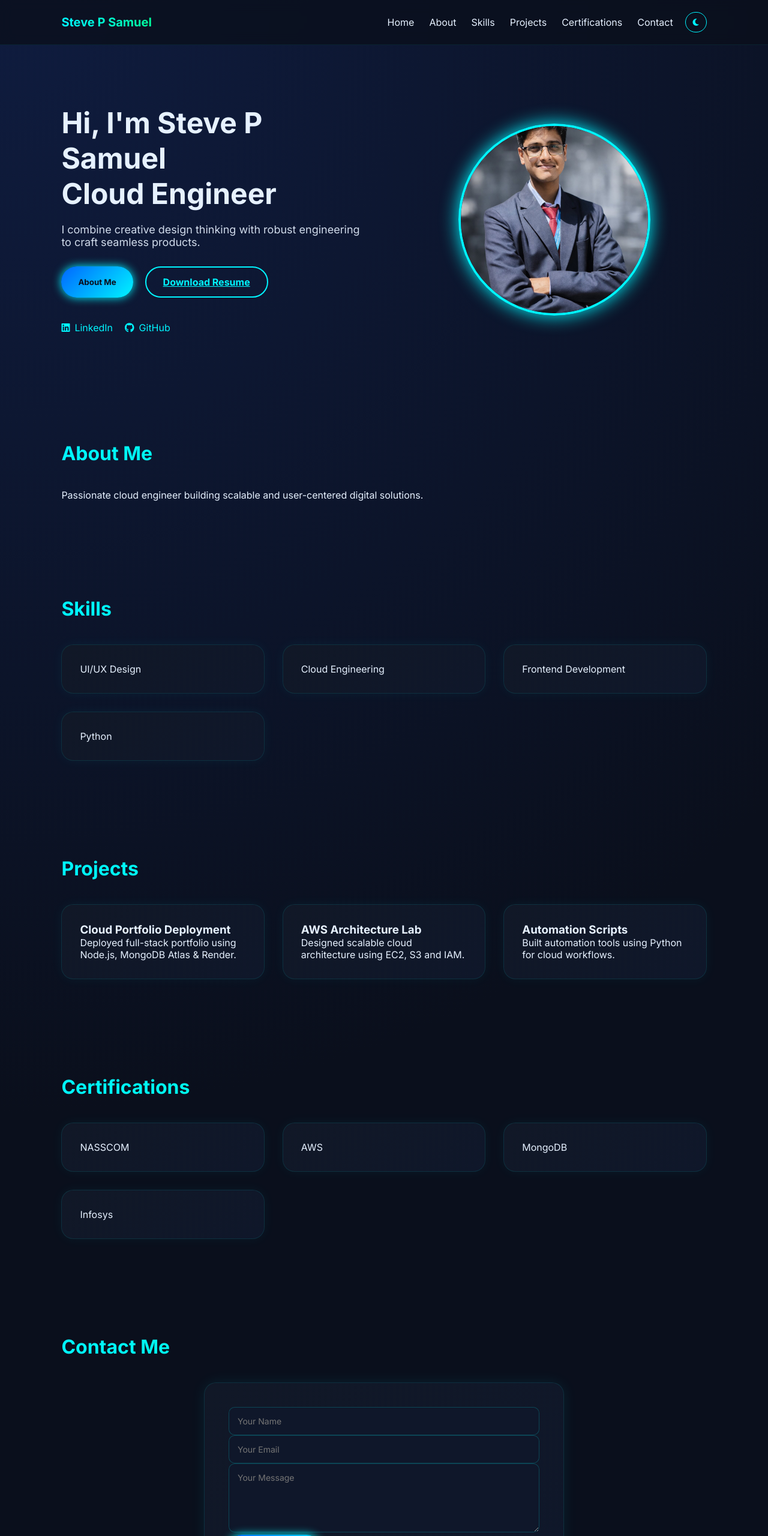
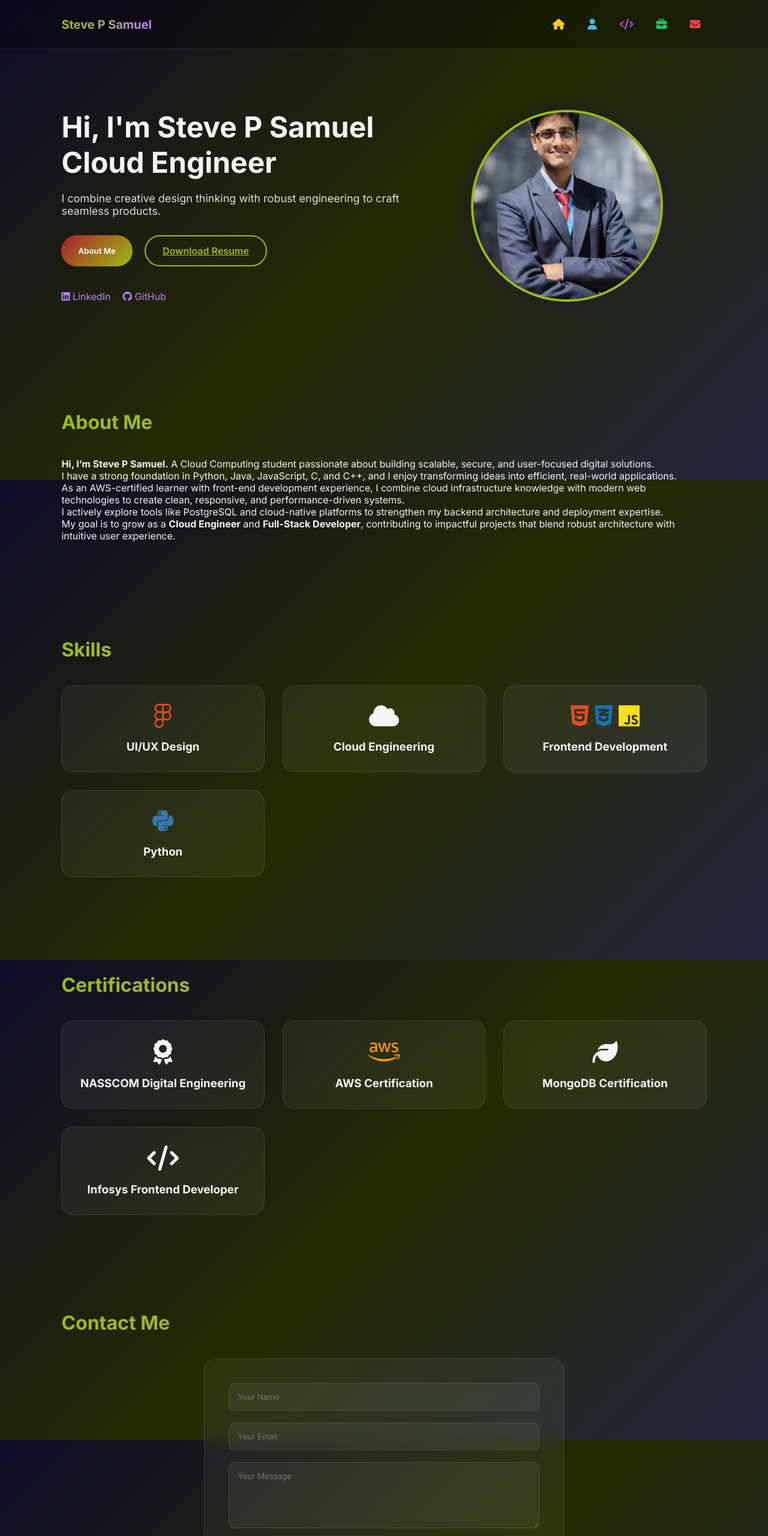
Before and after one commit to Stevesamuel64/stevekjc, a website: page public/index.html in a window 1280 px wide. Shown: the top 2560 px of the page at 60% size. Drawn offline with Linux system fonts and the light colour scheme.

```diff
--- a/public/index.html
+++ b/public/index.html
@@ -27,17 +27,15 @@
     <h1>Steve P Samuel</h1>
 
     <div class="nav-right">
-        <nav id="navbar">
-            <a href="#top">Home</a>
-            <a href="#about">About</a>
-            <a href="#skills">Skills</a>
-            <a href="#projects">Projects</a>
-            <a href="#certifications">Certifications</a>
-            <a href="#contact">Contact</a>
-        </nav>
+        <nav>
+    <a href="#top"><i class="fas fa-house"></i><span></span></a>
+    <a href="#about"><i class="fas fa-user"></i><span></span></a>
+    <a href="#skills"><i class="fas fa-code"></i><span></span></a>
+    <a href="#certifications"><i class="fas fa-briefcase"></i><span></span></a>
+    <a href="#contact"><i class="fas fa-envelope"></i><span></span></a>
+</nav>
 
-        <!-- Dark Toggle -->
-        <button id="themeToggle"><i class="fas fa-moon"></i></button>
+
 
         <!-- Hamburger -->
         <div class="hamburger" id="hamburger">
@@ -79,50 +77,115 @@
 <section id="about" class="fade-in">
     <h2 class="section-title">About Me</h2>
     <p>
-        Passionate cloud engineer building scalable and user-centered digital solutions.
+        <strong>Hi, I’m Steve P Samuel.</strong>
+        A Cloud Computing student passionate about building scalable, secure, and user-focused digital solutions.
     </p>
+
+    <p>
+        I have a strong foundation in
+        <span class="highlight">Python</span>,
+        <span class="highlight">Java</span>,
+        <span class="highlight">JavaScript</span>,
+        <span class="highlight">C</span>, and
+        <span class="highlight">C++</span>,
+        and I enjoy transforming ideas into efficient, real-world applications.
+    </p>
+
+    <p>
+        As an <span class="highlight">AWS-certified learner</span> with front-end development experience,
+        I combine cloud infrastructure knowledge with modern web technologies
+        to create clean, responsive, and performance-driven systems.
+    </p>
+
+    <p>
+        I actively explore tools like
+        <span class="highlight">PostgreSQL</span> and cloud-native platforms
+        to strengthen my backend architecture and deployment expertise.
+    </p>
+
+    <p>
+        My goal is to grow as a
+        <strong>Cloud Engineer</strong> and <strong>Full-Stack Developer</strong>,
+        contributing to impactful projects that blend robust architecture
+        with intuitive user experience.
+    </p>
+
 </section>
 
 <!-- SKILLS -->
+
 <section id="skills" class="fade-in">
     <h2 class="section-title">Skills</h2>
+
     <div class="cards">
-        <div class="card">UI/UX Design</div>
-        <div class="card">Cloud Engineering</div>
-        <div class="card">Frontend Development</div>
-        <div class="card">Python</div>
-    </div>
-</section>
 
-<!-- PROJECTS -->
-<section id="projects" class="fade-in">
-    <h2 class="section-title">Projects</h2>
-    <div class="cards">
-        <div class="card">
-            <h3>Cloud Portfolio Deployment</h3>
-            <p>Deployed full-stack portfolio using Node.js, MongoDB Atlas & Render.</p>
+        <div class="card skill-card">
+            <div class="skill-icon">
+                <i class="fab fa-figma"></i>
+            </div>
+            <h3>UI/UX Design</h3>
         </div>
 
-        <div class="card">
-            <h3>AWS Architecture Lab</h3>
-            <p>Designed scalable cloud architecture using EC2, S3 and IAM.</p>
+        <div class="card skill-card">
+            <div class="skill-icon">
+                <i class="fas fa-cloud"></i>
+            </div>
+            <h3>Cloud Engineering</h3>
         </div>
 
-        <div class="card">
-            <h3>Automation Scripts</h3>
-            <p>Built automation tools using Python for cloud workflows.</p>
+        <div class="card skill-card">
+            <div class="skill-icon">
+                <i class="fab fa-html5"></i>
+                <i class="fab fa-css3-alt"></i>
+                <i class="fab fa-js"></i>
+            </div>
+            <h3>Frontend Development</h3>
         </div>
+
+        <div class="card skill-card">
+            <div class="skill-icon">
+                <i class="fab fa-python"></i>
+            </div>
+            <h3>Python</h3>
+        </div>
+
     </div>
 </section>
 
 <!-- CERTIFICATIONS -->
 <section id="certifications" class="fade-in">
     <h2 class="section-title">Certifications</h2>
+
     <div class="cards">
-        <div class="card">NASSCOM</div>
-        <div class="card">AWS</div>
-        <div class="card">MongoDB</div>
-        <div class="card">Infosys</div>
+
+        <div class="card cert-card">
+            <div class="cert-icon">
+                <i class="fas fa-award"></i>
+            </div>
+            <h3>NASSCOM Digital Engineering</h3>
+        </div>
+
+        <div class="card cert-card">
+            <div class="cert-icon">
+                <i class="fab fa-aws"></i>
+            </div>
+            <h3>AWS Certification</h3>
+        </div>
+
+        <div class="card cert-card">
+            <div class="cert-icon">
+                <i class="fas fa-leaf"></i>
+            </div>
+            <h3>MongoDB Certification</h3>
+        </div>
+
+        <div class="card cert-card">
+            <div class="cert-icon">
+                <i class="fas fa-code"></i>
+            </div>
+            <h3>Infosys Frontend Developer</h3>
+        </div>
+
     </div>
 </section>
 
--- a/public/style.css
+++ b/public/style.css
@@ -1,21 +1,28 @@
+/* ===============================
+   ROOT VARIABLES
+================================ */
 :root {
-    --bg: #0a0f1c;
-    --card-bg: #111827;
-    --text: #e6f1ff;
+    --bg: #0f0c29;
+    --bg-secondary: #242b01;
+    --bg-dark: #24243e;
 
-    --accent: #00f5ff;
-    --accent-light: #00ff9d;
-    --secondary: #0066ff;
+    --text: #f4f4f5;
 
-    --shadow: rgba(0, 255, 170, 0.15);
+    --accent: #99be15;
+    --accent-light: #c084fc;
+    --secondary: #a71f2c;
+
+    --card-bg: rgba(255, 255, 255, 0.05);
+    --border-glass: rgba(255, 255, 255, 0.1);
 }
 
-/* Smooth Scroll */
+/* ===============================
+   GLOBAL
+================================ */
 html {
     scroll-behavior: smooth;
 }
 
-/* Reset */
 * {
     margin: 0;
     padding: 0;
@@ -24,13 +31,15 @@
 }
 
 body {
-    background: radial-gradient(circle at top left, #0f1c3f, #0a0f1c 60%);
+    background: linear-gradient(135deg, var(--bg), var(--bg-secondary), var(--bg-dark));
+    background-attachment: fixed;
     color: var(--text);
-    transition: 0.3s ease;
-    overflow-x: hidden; /* prevents horizontal scroll */
+    overflow-x: hidden;
 }
 
-/* HEADER */
+/* ===============================
+   HEADER
+================================ */
 header {
     display: flex;
     justify-content: space-between;
@@ -38,10 +47,10 @@
     padding: 20px 8%;
     position: sticky;
     top: 0;
-    background: rgba(10, 15, 28, 0.8);
-    backdrop-filter: blur(10px);
+    backdrop-filter: blur(15px);
+    background: rgba(0,0,0,0.3);
+    border-bottom: 1px solid var(--border-glass);
     z-index: 1000;
-    border-bottom: 1px solid rgba(0,255,255,0.08);
 }
 
 header h1 {
@@ -52,48 +61,50 @@
     -webkit-text-fill-color: transparent;
 }
 
-/* NAVIGATION */
+/* ===============================
+   COLORED ICON NAVBAR
+================================ */
+
 nav {
     display: flex;
-    flex-wrap: wrap;
+    gap: 18px;
+    align-items: center;
 }
 
 nav a {
-    margin-left: 25px;
     text-decoration: none;
-    color: var(--text);
-    font-weight: 500;
-    position: relative;
+    padding: 10px;
+    border-radius: 50%;
+    font-size: 18px;
+    transition: 0.3s ease;
 }
 
-nav a::after {
-    content: "";
-    position: absolute;
-    left: 0;
-    bottom: -5px;
-    width: 0%;
-    height: 2px;
-    background: linear-gradient(90deg, var(--accent), var(--accent-light));
-    transition: 0.3s;
+/* Individual Icon Colors */
+nav a:nth-child(1) i { color: #facc15; }  /* Home - Yellow */
+nav a:nth-child(2) i { color: #38bdf8; }  /* About - Blue */
+nav a:nth-child(3) i { color: #a855f7; }  /* Skills - Purple */
+nav a:nth-child(4) i { color: #22c55e; }  /* Projects - Green */
+nav a:nth-child(5) i { color: #ef4444; }  /* Contact - Red */
+
+
+nav a:hover {
+    background: rgba(227, 15, 15, 0.08);
+    transform: translateY(-3px) scale(1.1);
+    box-shadow: 0 0 15px rgba(168, 85, 247, 0.4);
 }
 
-nav a:hover::after {
-    width: 100%;
-}
-
-/* HERO */
 .hero {
     padding: 100px 8%;
     display: flex;
     justify-content: space-between;
     align-items: center;
-    gap: 60px;
     flex-wrap: wrap;
+    gap: 10px;
 }
 
 .hero-text {
     flex: 1;
-    min-width: 300px; /* FIXED (was 600px) */
+    min-width: 600px;
 }
 
 .hero-text h2 {
@@ -119,32 +130,26 @@
     object-fit: cover;
     border-radius: 50%;
     border: 4px solid var(--accent);
-    box-shadow: 0 0 30px var(--accent);
-    transition: 0.4s ease;
-    max-width: 100%;
+    box-shadow: 0 0 40px rgba(20, 1, 85, 0.4);
 }
 
-.hero-image img:hover {
-    transform: scale(1.05);
-    box-shadow: 0 0 50px var(--accent-light);
-}
-
-/* BUTTON */
+/* ===============================
+   BUTTONS
+================================ */
 .btn-primary {
     background: linear-gradient(135deg, var(--secondary), var(--accent));
     padding: 14px 28px;
+    border-radius: 30px;
     border: none;
-    border-radius: 30px;
-    color: #0a0f1c;
-    font-weight: 700;
+    color: white;
+    font-weight: 600;
     cursor: pointer;
-    box-shadow: 0 0 15px var(--accent);
     transition: 0.3s;
 }
 
 .btn-primary:hover {
     transform: translateY(-3px);
-    box-shadow: 0 0 25px var(--accent-light);
+    box-shadow: 0 10px 30px rgba(168, 85, 247, 0.4);
 }
 
 .hero-buttons {
@@ -157,37 +162,26 @@
     background: transparent;
     border: 2px solid var(--accent);
     color: var(--accent);
-    box-shadow: none;
 }
 
-.outline-btn:hover {
-    background: var(--accent);
-    color: #0a0f1c;
-}
-
-/* SOCIAL */
+/* ===============================
+   SOCIAL LINKS
+================================ */
 .social-links {
     margin-top: 40px;
     display: flex;
     gap: 20px;
-    flex-wrap: wrap;
 }
 
 .social-links a {
-    display: flex;
-    align-items: center;
-    gap: 8px;
     text-decoration: none;
-    color: var(--accent);
+    color: var(--accent-light);
     font-weight: 500;
-    transition: 0.3s ease;
 }
 
-.social-links a:hover {
-    color: var(--accent-light);
-}
-
-/* SECTIONS */
+/* ===============================
+   SECTIONS
+================================ */
 section {
     padding: 80px 8%;
 }
@@ -200,7 +194,9 @@
     -webkit-text-fill-color: transparent;
 }
 
-/* CARDS */
+/* ===============================
+   CARDS (GLASS STYLE)
+================================ */
 .cards,
 .cert-container {
     display: grid;
@@ -210,21 +206,49 @@
 
 .card,
 .cert-card {
-    background: linear-gradient(145deg, #111827, #0f172a);
+    background: var(--card-bg);
+    backdrop-filter: blur(15px);
+    border: 1px solid var(--border-glass);
     padding: 30px;
     border-radius: 20px;
-    border: 1px solid rgba(0,255,255,0.1);
-    box-shadow: 0 0 20px rgba(0,255,255,0.05);
-    transition: 0.3s;
+    transition: 0.4s ease;
+    text-align: center;
 }
 
 .card:hover,
 .cert-card:hover {
-    transform: translateY(-10px);
-    box-shadow: 0 0 25px rgba(0,255,255,0.2);
+    transform: translateY(-8px);
+    box-shadow: 0 20px 40px rgba(168, 85, 247, 0.25);
 }
 
-/* CONTACT */
+/* ===============================
+   ICONS
+================================ */
+.skill-icon,
+.cert-icon {
+    font-size: 40px;
+    margin-bottom: 20px;
+    display: flex;
+    justify-content: center;
+    gap: 10px;
+}
+
+/* Brand Colors */
+
+.fa-python { color: #3776ab; }
+.fa-html5 { color: #e34f26; }
+.fa-css3-alt { color: #1572b6; }
+.fa-js { color: #f7df1e; }
+.fa-figma { color: #f24e1e; }
+.fa-aws { color: #ff9900; }
+
+.cert-icon i {
+    font-size: 42px;
+}
+
+/* ===============================
+   CONTACT
+================================ */
 .contact-container {
     display: flex;
     justify-content: center;
@@ -233,146 +257,40 @@
 .contact-form {
     width: 100%;
     max-width: 600px;
-    background: linear-gradient(145deg, #111827, #0f172a);
+    background: var(--card-bg);
+    backdrop-filter: blur(15px);
+    border: 1px solid var(--border-glass);
     padding: 40px;
     border-radius: 20px;
-    border: 1px solid rgba(0,255,255,0.1);
-    box-shadow: 0 0 25px rgba(0,255,255,0.08);
 }
 
 .contact-form input,
 .contact-form textarea {
     width: 100%;
     padding: 14px;
+    margin-bottom: 20px;
     border-radius: 10px;
-    border: 1px solid rgba(0,255,255,0.2);
-    font-size: 14px;
-    background: #0f172a;
+    border: 1px solid var(--border-glass);
+    background: rgba(255,255,255,0.05);
     color: var(--text);
 }
 
-/* FOOTER */
+/* ===============================
+   FOOTER
+================================ */
 footer {
     text-align: center;
     padding: 30px;
-    font-size: 14px;
-    border-top: 1px solid rgba(0,255,255,0.08);
     opacity: 0.7;
 }
 
-/* ================= RESPONSIVE ================= */
-
-@media (max-width: 1024px) {
-    .hero-text h2 {
-        font-size: 38px;
-    }
-    .hero-image img {
-        width: 260px;
-        height: 260px;
-    }
-}
-
-@media (max-width: 768px) {
-
-    header {
-        flex-direction: column;
-        gap: 15px;
-        text-align: center;
-    }
-
-    nav {
-        justify-content: center;
-        gap: 15px;
-    }
-
-    nav a {
-        margin: 0;
-    }
-
-    .hero {
-        flex-direction: column;
-        text-align: center;
-        padding: 70px 5%;
-    }
-
-    .hero-text h2 {
-        font-size: 30px;
-        line-height: 1.4;
-    }
-
-    .hero-text p {
-        font-size: 16px;
-    }
-
-    .hero-buttons {
-        justify-content: center;
-    }
-
-    .hero-image {
-        margin-top: 30px;
-    }
-
-    .hero-image img {
-        width: 220px;
-        height: 220px;
-    }
-
-    .cards,
-    .cert-container {
-        grid-template-columns: 1fr;
-    }
-
-    .contact-form {
-        padding: 30px;
-    }
-
-    .social-links {
-        justify-content: center;
-    }
-}
-
-@media (max-width: 480px) {
-
-    section {
-        padding: 60px 5%;
-    }
-
-    .hero-text h2 {
-        font-size: 24px;
-    }
-
-    .section-title {
-        font-size: 22px;
-    }
-
-    .hero-image img {
-        width: 170px;
-        height: 170px;
-    }
-
-    .btn-primary {
-        padding: 12px 18px;
-        font-size: 14px;
-    }
-
-    .card,
-    .cert-card {
-        padding: 20px;
-    }
-
-    .contact-form {
-        padding: 20px;
-    }
-}
-
 /* ===============================
-   FADE-IN ANIMATION
+   FADE IN
 ================================ */
-
 .fade-in {
     opacity: 0;
     transform: translateY(40px);
-    transition: all 0.8s ease;
+    transition: 0.8s ease;
 }
 
 .fade-in.active {
@@ -381,119 +299,26 @@
 }
 
 /* ===============================
-   NAV RIGHT (Toggle + Hamburger)
+   RESPONSIVE
 ================================ */
+@media (max-width: 768px) {
+    .hero {
+        flex-direction: column;
+        text-align: center;
+    }
 
-.nav-right {
-    display: flex;
-    align-items: center;
-    gap: 20px;
-}
+    .hero-text h2 {
+        font-size: 30px;
+    }
 
-/* ===============================
-   DARK / LIGHT TOGGLE
-================================ */
-
-#themeToggle {
-    background: transparent;
-    border: 1px solid var(--accent);
-    color: var(--accent);
-    padding: 8px 12px;
-    border-radius: 20px;
-    cursor: pointer;
-    transition: 0.3s;
-}
-
-#themeToggle:hover {
-    background: var(--accent);
-    color: #0a0f1c;
-}
-
-/* Light Mode */
-body.light-mode {
-    background: #f5f7fa;
-    color: #111;
-}
-
-body.light-mode .card,
-body.light-mode .cert-card,
-body.light-mode .contact-form {
-    background: #ffffff;
-    color: #111;
-}
-
-body.light-mode header {
-    background: rgba(255,255,255,0.9);
-}
-
-/* ===============================
-   HAMBURGER MENU
-================================ */
-
-.hamburger {
-    display: none;
-    flex-direction: column;
-    gap: 5px;
-    cursor: pointer;
-}
-
-.hamburger span {
-    width: 25px;
-    height: 3px;
-    background: var(--accent);
-    transition: 0.3s;
-}
-
-/* ===============================
-   MOBILE NAV
-================================ */
-
-@media (max-width: 768px) {
+    .hero-image img {
+        width: 220px;
+        height: 220px;
+    }
 
     nav {
-        position: absolute;
-        top: 70px;
-        right: -100%;
-        background: rgba(10,15,28,0.95);
-        flex-direction: column;
-        width: 220px;
-        padding: 20px;
+        flex-wrap: wrap;
+        justify-content: center;
         gap: 15px;
-        transition: 0.4s;
-        border-radius: 10px;
-    }
-
-    nav.active {
-        right: 20px;
-    }
-
-    .hamburger {
-        display: flex;
     }
 }
-
-/* ===============================
-   PROJECT SECTION POLISH
-================================ */
-
-#projects .card {
-    text-align: left;
-}
-
-/* ===============================
-   FORM SUCCESS / ERROR UI
-================================ */
-
-#formMessage {
-    margin-top: 15px;
-    font-weight: 600;
-    font-size: 14px;
-}
-
-.success {
-    color: #00ff9d;
-}
-
-.error {
-    color: #ff4d4d;
-}
```
